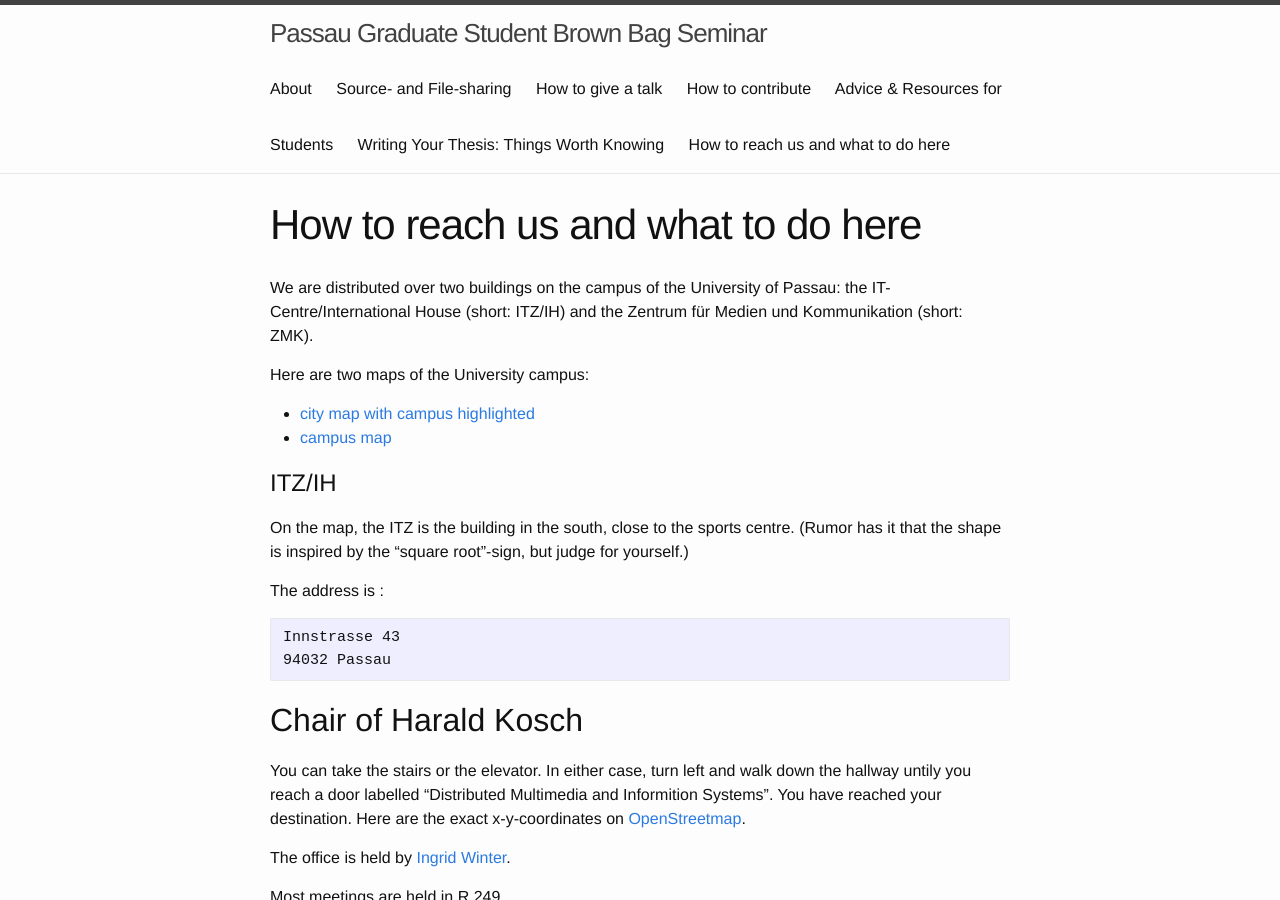
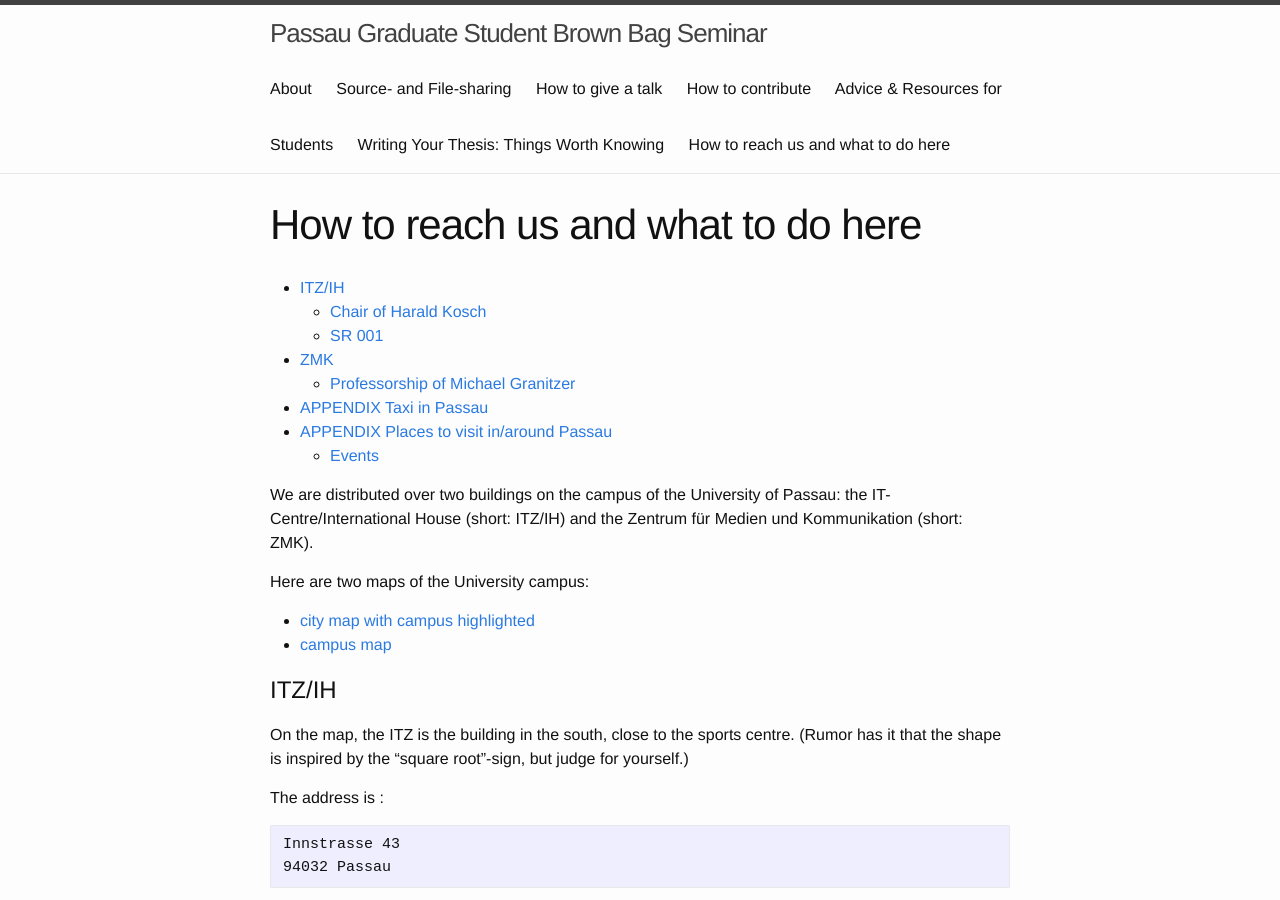
Before and after one commit to PGBBS/pgbbs.github.io, a Jekyll site: the page built from _pages/travel-info.md, in a window 1280 px wide and 900 px high. Built offline with Jekyll 4.4.1, drawn with Linux system fonts in a browser that asks for light colours.

Commit message:
try and add TOC

```diff
--- a/_pages/travel-info.md
+++ b/_pages/travel-info.md
@@ -2,6 +2,9 @@
 title:  "How to reach us and what to do here"
 layout: page
 ---
+
+* This list will be my TOC
+{:toc}
 
 We are distributed over two buildings on the campus of the University of
 Passau: the IT-Centre/International House (short: ITZ/IH) and the
```
